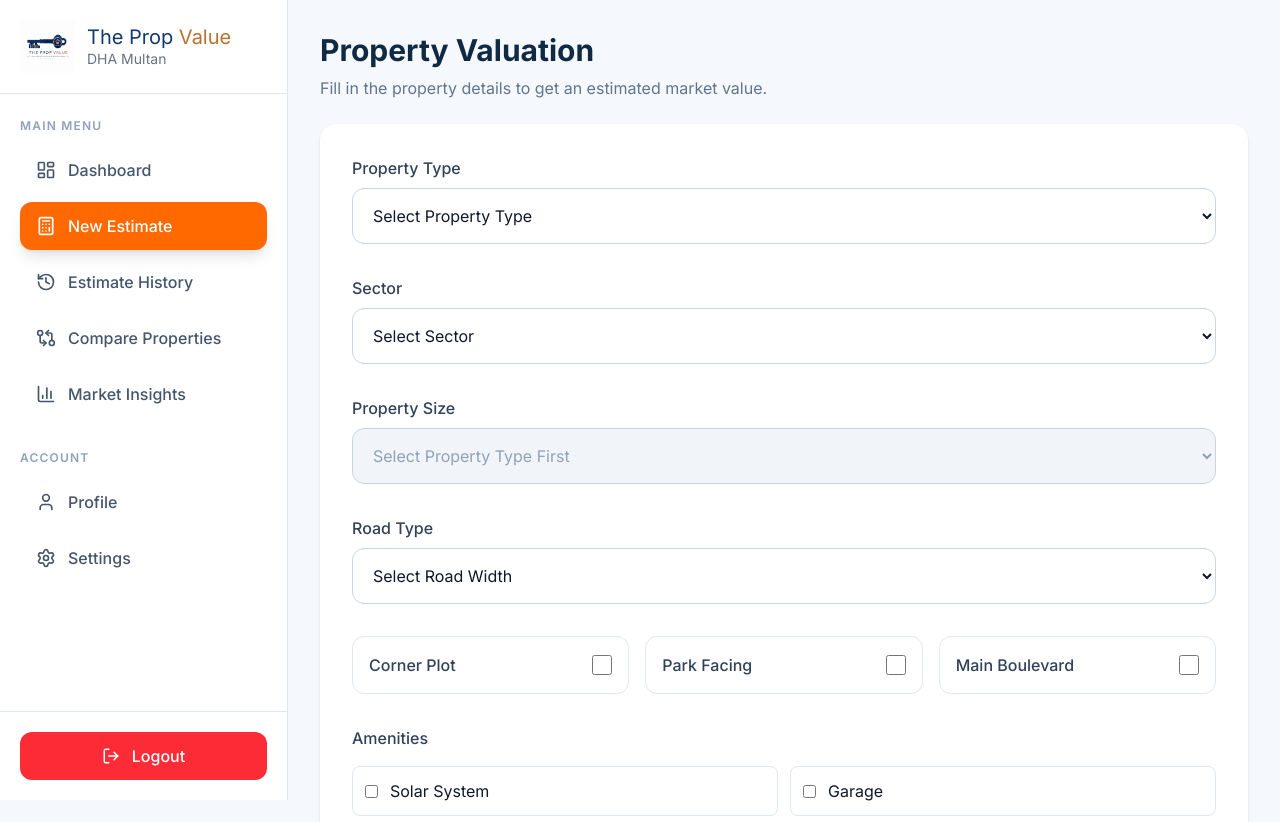
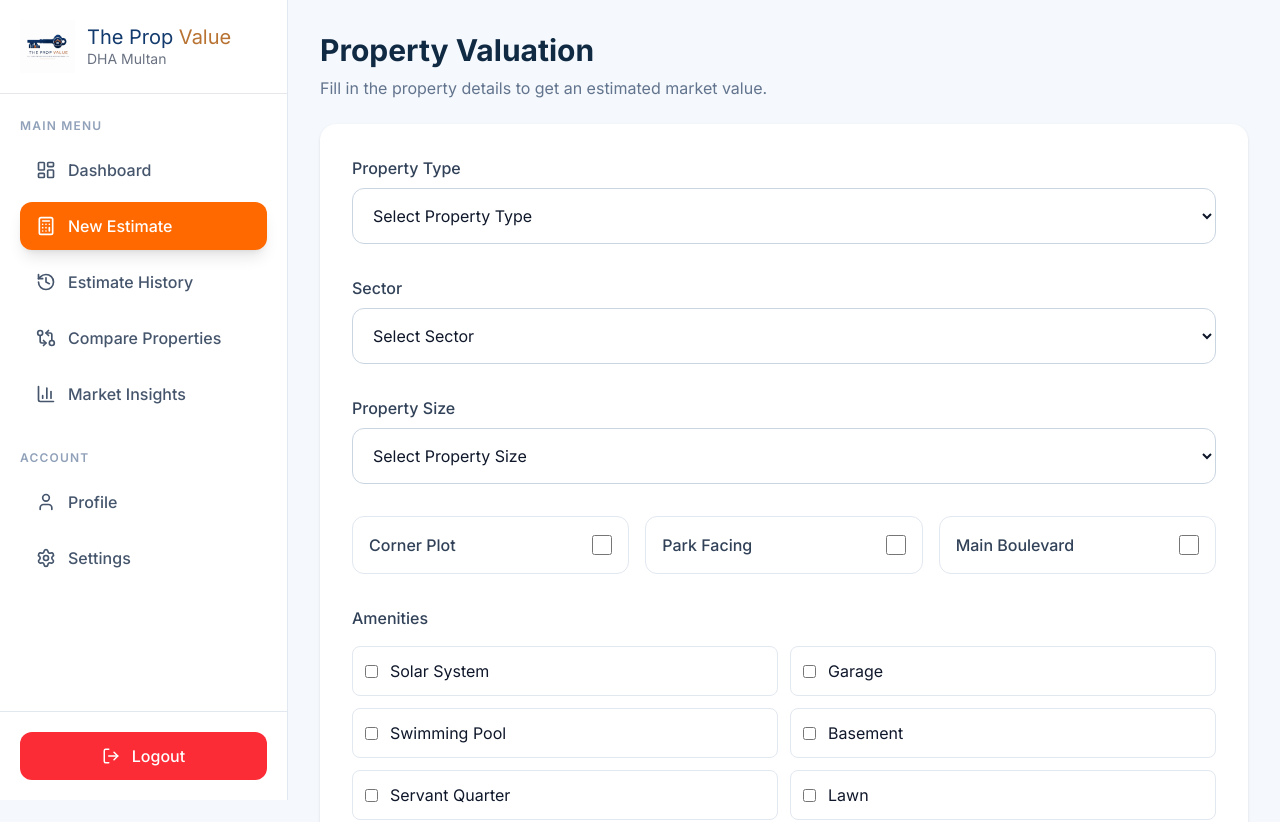
Before and after one commit to Zainab-R/The-Prop-Value, a Next.js app: page /dashboard/estimate in a window 1280 px wide. Shown: the top 822 px of the page. Built offline with nearby package versions, Linux system fonts and the light colour scheme.

Commit message:
Removed road type

```diff
--- a/components/estimate/EstimateForm.tsx
+++ b/components/estimate/EstimateForm.tsx
@@ -11,7 +11,6 @@ import {
 
 import ToggleSwitch from "./ToggleSwitch";
 import AmenitiesCheckbox from "./AmenitiesCheckbox";
-import { sectorPlotSizes } from "@/lib/sectorPlotSizes";
 
 const sectors = [
   "A",
@@ -58,7 +57,6 @@ export default function EstimateForm() {
     register,
     control,
     watch,
-  setValue,
     handleSubmit,
     formState: { errors, isSubmitting },
   } = useForm<EstimateInput>({
@@ -74,35 +72,46 @@ export default function EstimateForm() {
   });
 
   const propertyType = watch("propertyType");
-  const sector = watch("sector");
 
   const propertySizes = useMemo(() => {
-  if (!sector) {
-    return [];
-  }
+    switch (propertyType) {
+      case "Residential Plot":
+        return [
+          "5 Marla",
+          "8 Marla",
+          "10 Marla",
+          "1 Kanal",
+          "2 Kanal",
+          "4 Kanal",
+        ];
 
-  // Residential plots and houses use the sector-specific sizes
-  if (
-    propertyType === "Residential Plot" ||
-    propertyType === "House"
-  ) {
-    return sectorPlotSizes[sector] ?? [];
-  }
+      case "House":
+        return [
+          "5 Marla",
+          "8 Marla",
+          "10 Marla",
+          "1 Kanal",
+          "2 Kanal",
+        ];
 
-  // Keep your existing commercial/shop sizes
-  if (
-    propertyType === "Commercial Plot" ||
-    propertyType === "Shop"
-  ) {
+      case "Commercial Plot":
         return [
           "2 Marla",
           "4 Marla",
           "8 Marla",
         ];
+
+      case "Shop":
+        return [
+          "2 Marla",
+          "4 Marla",
+          "8 Marla",
+        ];
+
+      default:
+        return [];
     }
-
-  return [];
-}, [propertyType, sector]);
+  }, [propertyType]);
   const router = useRouter();
 
   async function onSubmit(data: EstimateInput) {
@@ -177,11 +186,7 @@ export default function EstimateForm() {
         </label>
 
         <select
-          {...register("sector", {
-          onChange: () => {
-          setValue("propertySize", "");
-          },
-          })}
+          {...register("sector")}
           className="w-full rounded-xl border border-slate-300 p-4 outline-none focus:border-orange-500"
         >
           <option value="">Select Sector</option>
@@ -212,17 +217,10 @@ export default function EstimateForm() {
 
         <select
           {...register("propertySize")}
-        disabled={!sector || !propertyType || propertySizes.length === 0}
-        className="w-full rounded-xl border border-slate-300 p-4 outline-none focus:border-orange-500 disabled:cursor-not-allowed disabled:bg-slate-100 disabled:text-slate-400"
+          className="w-full rounded-xl border border-slate-300 p-4 outline-none focus:border-orange-500"
         >
           <option value="">
-        {!propertyType
-        ? "Select Property Type First"
-        : !sector
-        ? "Select Sector First"
-        : propertySizes.length === 0
-        ? "No sizes available"
-        : "Select Property Size"}
+            Select Property Size
           </option>
 
           {propertySizes.map((size) => (
@@ -241,6 +239,7 @@ export default function EstimateForm() {
           </p>
         )}
       </div>
+
 
       {/* Construction Status */}
 
@@ -268,36 +267,6 @@ export default function EstimateForm() {
           </select>
         </div>
       )}
-
-      {/* Road Type */}
-
-      <div>
-        <label className="mb-2 block font-medium text-slate-700">
-          Road Type
-        </label>
-
-        <select
-          {...register("roadType")}
-          className="w-full rounded-xl border border-slate-300 p-4 outline-none focus:border-orange-500"
-        >
-          <option value="">
-            Select Road Width
-          </option>
-
-          <option value="30 ft">30 ft</option>
-          <option value="40 ft">40 ft</option>
-          <option value="60 ft">60 ft</option>
-          <option value="80 ft">80 ft</option>
-          <option value="100 ft">100 ft</option>
-        </select>
-
-        {errors.roadType && (
-          <p className="mt-1 text-sm text-red-500">
-            {errors.roadType.message}
-          </p>
-        )}
-      </div>
-
             {/* Property Features */}
 
       <div className="grid gap-4 md:grid-cols-3">
--- a/lib/validations/estimateSchema.ts
+++ b/lib/validations/estimateSchema.ts
@@ -28,8 +28,6 @@ export const estimateSchema = z.object({
 
   luxuryLevel: z.string().optional(),
 
-  roadType: z.string().min(1, "Please select road type"),
-
   amenities: z.array(z.string()).default([]),
 });
 
```
Lines whose indentation alone changed are shown as unchanged.
